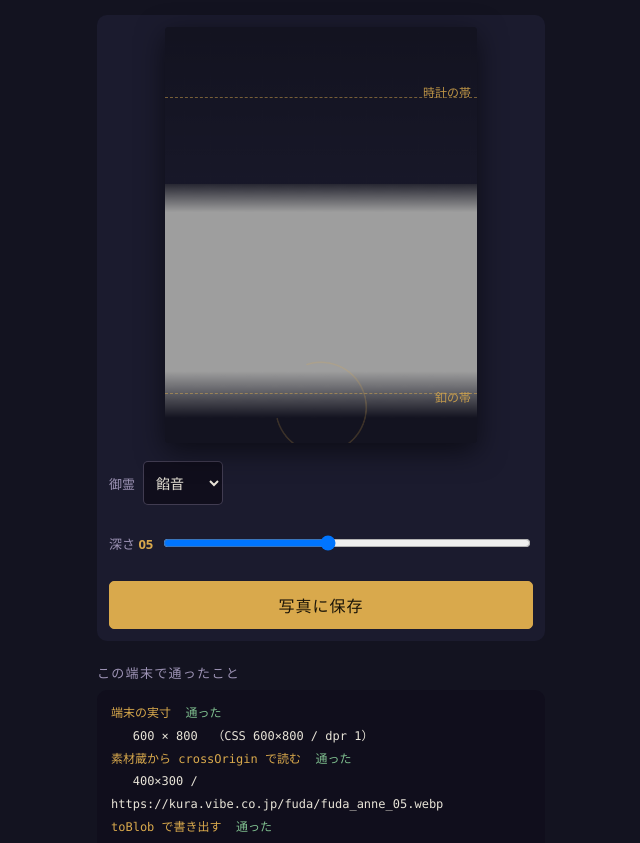
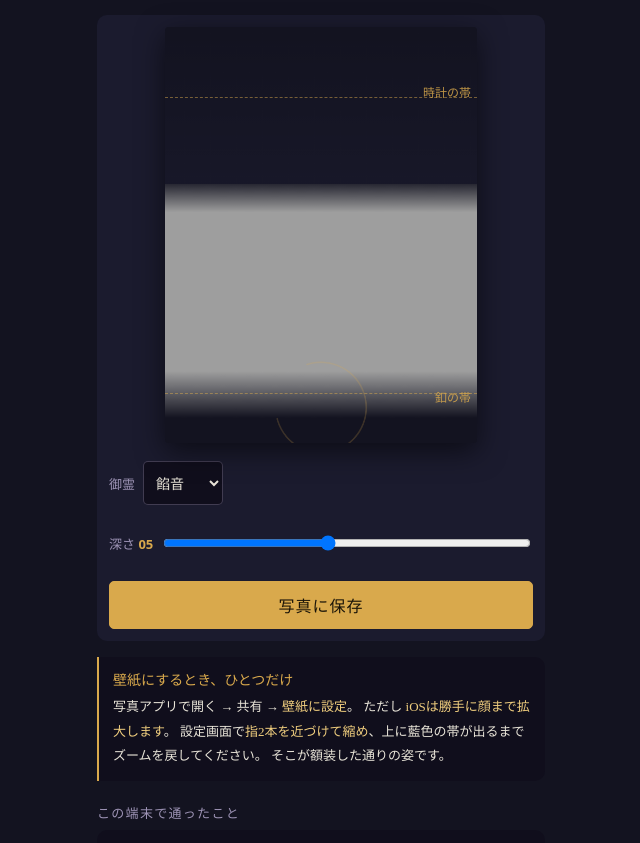
Before and after one commit to hiroHGxx/mitama-kazari, a plain HTML site: page index.html in a window 1280 px wide. Shown: the part 65-908 px from the top of the page, without its empty margins (319-959 px from the left). Drawn offline with Linux system fonts and the light colour scheme.

Commit message:
壁紙にするときの案内を常設する（iOSの自動拡大はピンチで戻せる）
編集画面でピンチして縮めれば額装どおりになることを実機で確認した。
時計が藍色の帯の上に乗り、顔にも髪にも掛からない。

ただしこの操作を知らない人は自動拡大された姿のまま使う。
知っていれば1手で済むことを、知らせないまま出さない。

Co-Authored-By: Claude Opus 5 (1M context) <noreply@anthropic.com>
Claude-Session: https://claude.ai/code/session_01YBe1L1QVq6MTsykqDp2jQZ

```diff
--- a/index.html
+++ b/index.html
@@ -77,6 +77,14 @@
 
   h2{font-size:13px;color:var(--ink-dim);margin:22px 0 8px;font-weight:400;letter-spacing:.1em;
     font-family:system-ui,sans-serif}
+
+  .howto{
+    background:var(--panel);border-left:2px solid var(--kindei);
+    border-radius:0 10px 10px 0;padding:12px 14px;margin-bottom:16px;
+  }
+  .howto h3{margin:0 0 6px;font-size:14px;font-weight:400;color:var(--kindei)}
+  .howto p{margin:0;font-size:13px;line-height:1.9;color:var(--ink)}
+  .howto b{color:var(--kindei-hi);font-weight:400}
   .log{
     background:var(--panel);border-radius:10px;padding:12px 14px;
     font-family:ui-monospace,SFMono-Regular,Menlo,monospace;font-size:12px;line-height:1.9;
@@ -115,6 +123,16 @@
   <div class="row">
     <button id="save" class="primary" disabled>写真に保存</button>
   </div>
+</div>
+
+<div class="howto">
+  <h3>壁紙にするとき、ひとつだけ</h3>
+  <p>
+    写真アプリで開く → 共有 → <b>壁紙に設定</b>。
+    ただし <b>iOSは勝手に顔まで拡大します</b>。
+    設定画面で<b>指2本を近づけて縮め</b>、上に藍色の帯が出るまでズームを戻してください。
+    そこが額装した通りの姿です。
+  </p>
 </div>
 
 <h2>この端末で通ったこと</h2>
```
Also changed, not shown: 1 other file.
